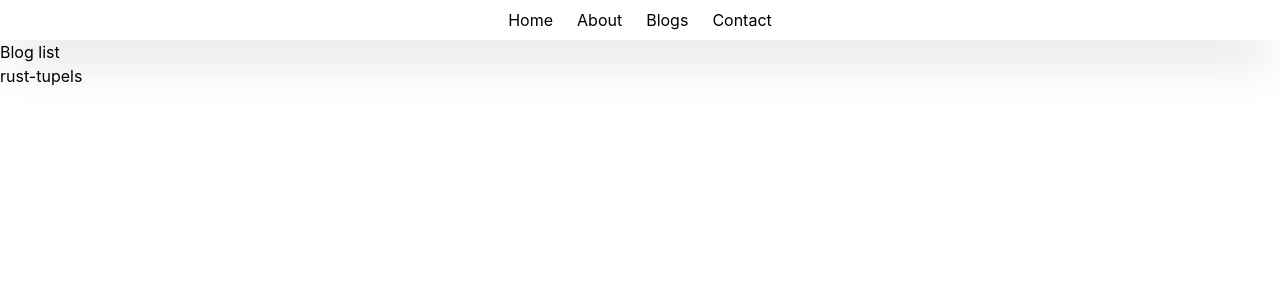
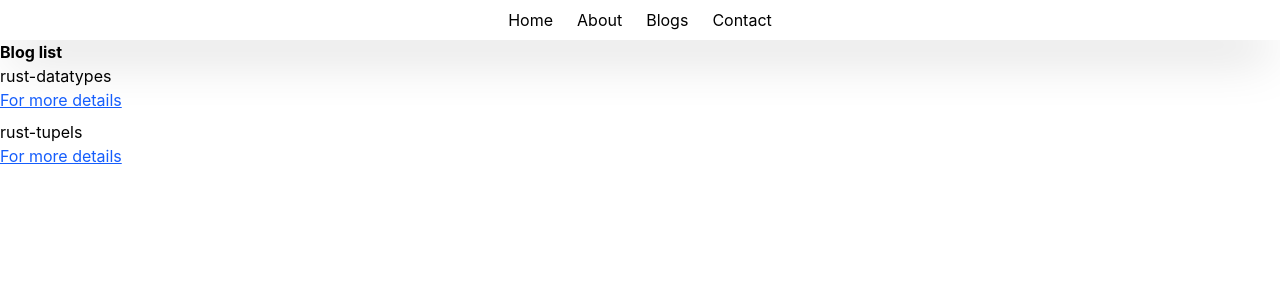
Before and after one commit to venkateshchary/pulumi-crator, a React (Vite) app in the folder frontend/: page /blog in a window 1280 px wide. Shown: the top 300 px of the page. Built offline with nearby package versions, Linux system fonts and the light colour scheme.

Commit message:
read more link implementation

```diff
--- a/frontend/src/components/BlogList.tsx
+++ b/frontend/src/components/BlogList.tsx
@@ -8,12 +8,18 @@ export default function BlogList() {
   });
   return (
     <div>
-      <h1>Blog list </h1>
-      <ul>
+      <h1><strong>Blog list</strong> </h1>
+      <ul className="flex flex-col gap-2">
         {Object.entries(blogs).map(([fullFileName,]) => {
           const fileName = fullFileName.split('/').at(-1)?.split('.').at(0);
           // 2. Explicitly return your JSX element
-          return (<li key={fileName}>{fileName}</li>);
+          return (<div>
+            <li key={fileName}>{fileName}</li>
+            <p>
+              <a href="" className="text-blue-600 underline">For more details</a>
+            </p>
+
+          </div>);
         })}
       </ul>
     </div>
--- /dev/null
+++ b/frontend/src/data/blogs/rust-datatypes.md
@@ -0,0 +1,8 @@
+## Data Types
+1. Int
+2. Float
+3. Bool
+4. Char
+5. Tuple
+6. Array
+7. String
```
